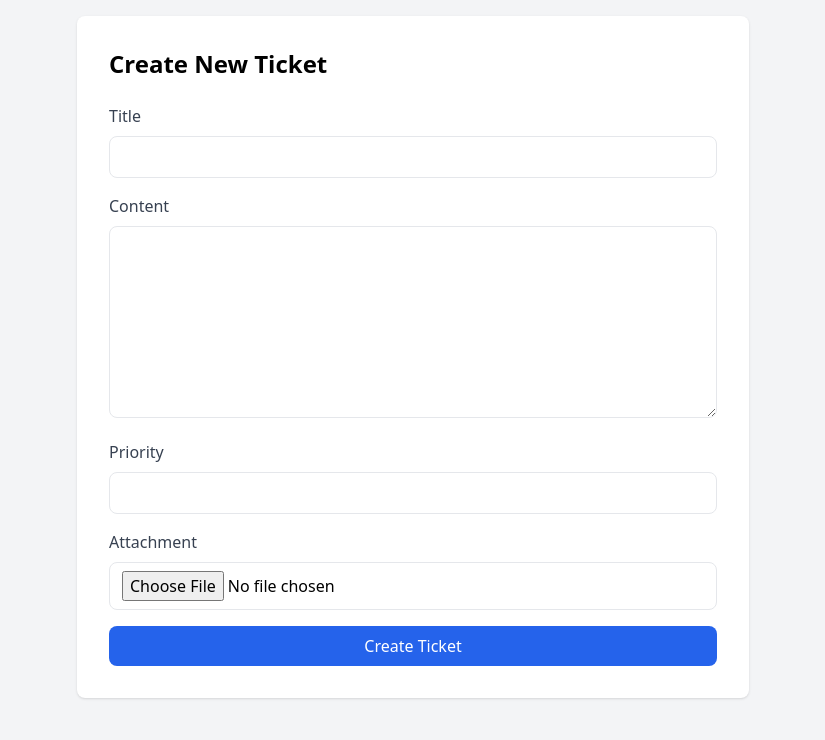
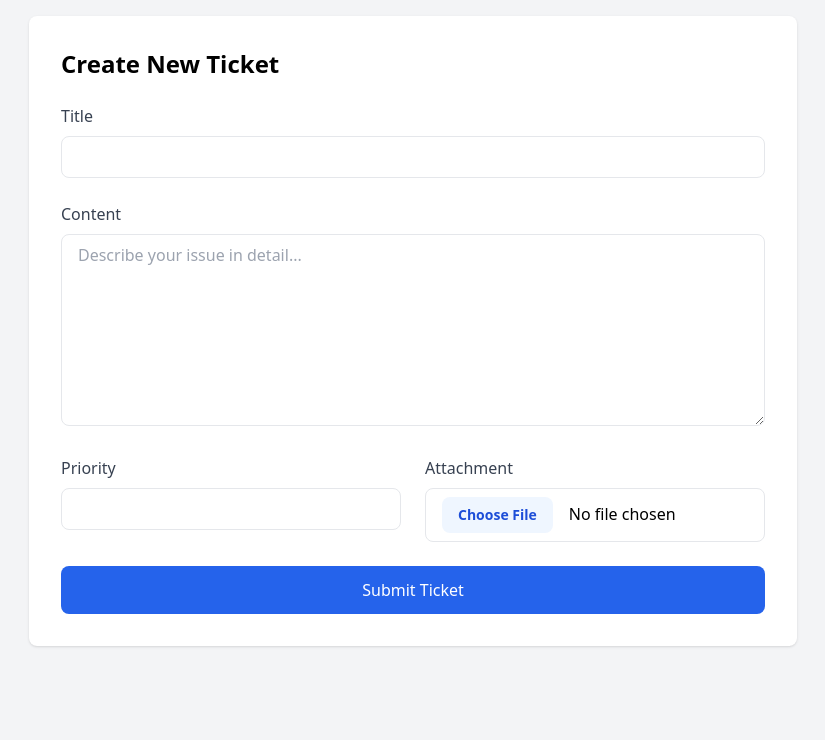
Before and after one commit to ads-freed/deep, a Python web app: template templates/tickets/create.html in a window 1280 px wide. Shown: the part 60-800 px from the top of the page, without its empty margins (227-1052 px from the left). Run offline with Jinja, Linux system fonts and the light colour scheme; the template is opened without the code that fills it, so the values that code supplies are empty, except form fields; tables that the repository leaves empty hold one stand-in row (Sample ...); form fields are guessed from the names that the template uses; some libraries are stand-ins or nearby versions.

Commit message:
Update create.html

```diff
--- a/templates/tickets/create.html
+++ b/templates/tickets/create.html
@@ -1,28 +1,37 @@
 {% extends "base.html" %}
 
 {% block content %}
-<div class="max-w-2xl mx-auto bg-white p-8 rounded-lg shadow">
+<div class="max-w-3xl mx-auto bg-white p-8 rounded-lg shadow">
     <h2 class="text-2xl font-bold mb-6">Create New Ticket</h2>
     <form method="POST" enctype="multipart/form-data">
         {{ form.hidden_tag() }}
-        <div class="mb-4">
-            {{ form.title.label(class="block text-gray-700 mb-2") }}
-            {{ form.title(class="w-full px-3 py-2 border rounded-lg") }}
+        <div class="mb-6">
+            {{ form.title.label(class="block text-gray-700 mb-2 font-medium") }}
+            {{ form.title(class="w-full px-4 py-2 border rounded-lg focus:ring-2 focus:ring-blue-500 focus:border-blue-500") }}
         </div>
-        <div class="mb-4">
-            {{ form.content.label(class="block text-gray-700 mb-2") }}
-            {{ form.content(class="w-full px-3 py-2 border rounded-lg h-48") }}
+
+        <div class="mb-6">
+            {{ form.content.label(class="block text-gray-700 mb-2 font-medium") }}
+            {{ form.content(class="w-full px-4 py-2 border rounded-lg h-48 focus:ring-2 focus:ring-blue-500 focus:border-blue-500",
+                     placeholder="Describe your issue in detail...") }}
         </div>
-        <div class="mb-4">
-            {{ form.priority.label(class="block text-gray-700 mb-2") }}
-            {{ form.priority(class="w-full px-3 py-2 border rounded-lg") }}
+
+        <div class="grid grid-cols-1 md:grid-cols-2 gap-6 mb-6">
+            <div>
+                {{ form.priority.label(class="block text-gray-700 mb-2 font-medium") }}
+                {{ form.priority(class="w-full px-4 py-2 border rounded-lg focus:ring-2 focus:ring-blue-500") }}
+            </div>
+            <div>
+                {{ form.attachment.label(class="block text-gray-700 mb-2 font-medium") }}
+                {{ form.attachment(class="w-full px-4 py-2 border rounded-lg file:mr-4 file:py-2 file:px-4
+                                  file:rounded-lg file:border-0 file:text-sm file:font-semibold
+                                  file:bg-blue-50 file:text-blue-700 hover:file:bg-blue-100") }}
+            </div>
         </div>
-        <div class="mb-4">
-            {{ form.attachment.label(class="block text-gray-700 mb-2") }}
-            {{ form.attachment(class="w-full px-3 py-2 border rounded-lg") }}
-        </div>
-        <button type="submit" class="w-full bg-blue-600 text-white py-2 rounded-lg hover:bg-blue-700">
-            Create Ticket
+
+        <button type="submit" class="w-full bg-blue-600 text-white py-3 rounded-lg hover:bg-blue-700 font-medium
+                                   transition-colors duration-200">
+            Submit Ticket
         </button>
     </form>
 </div>
```
